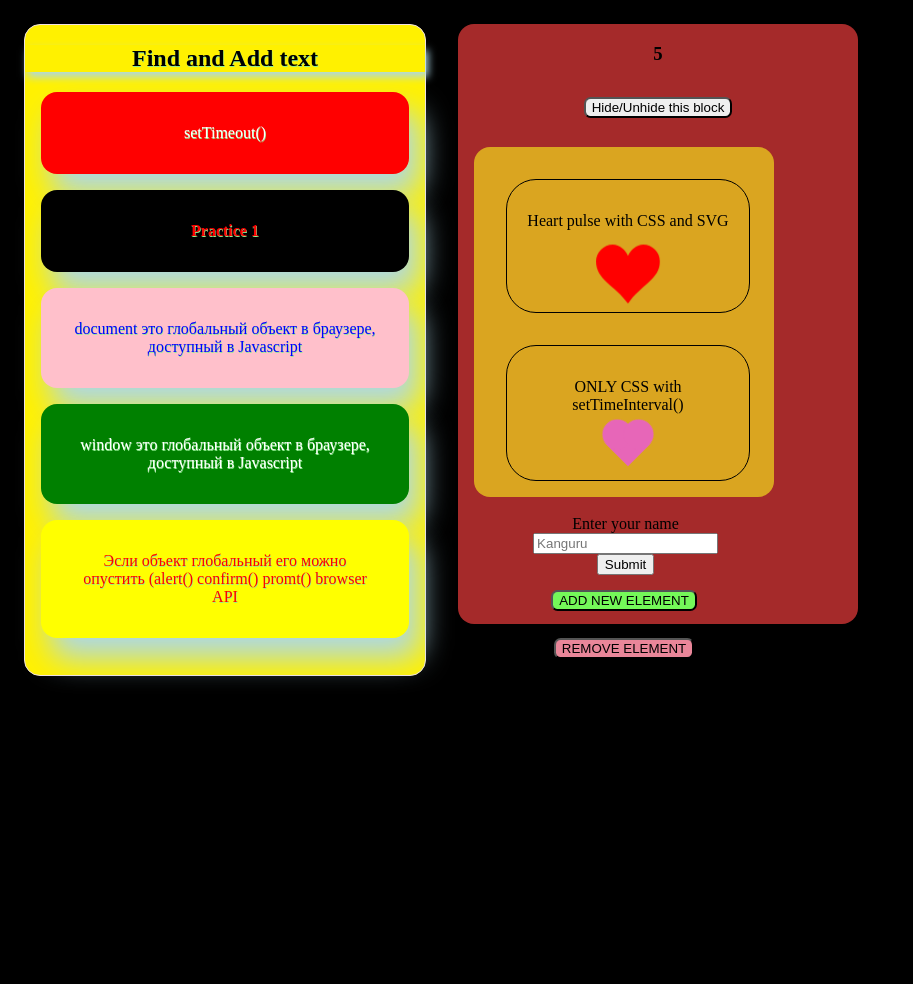
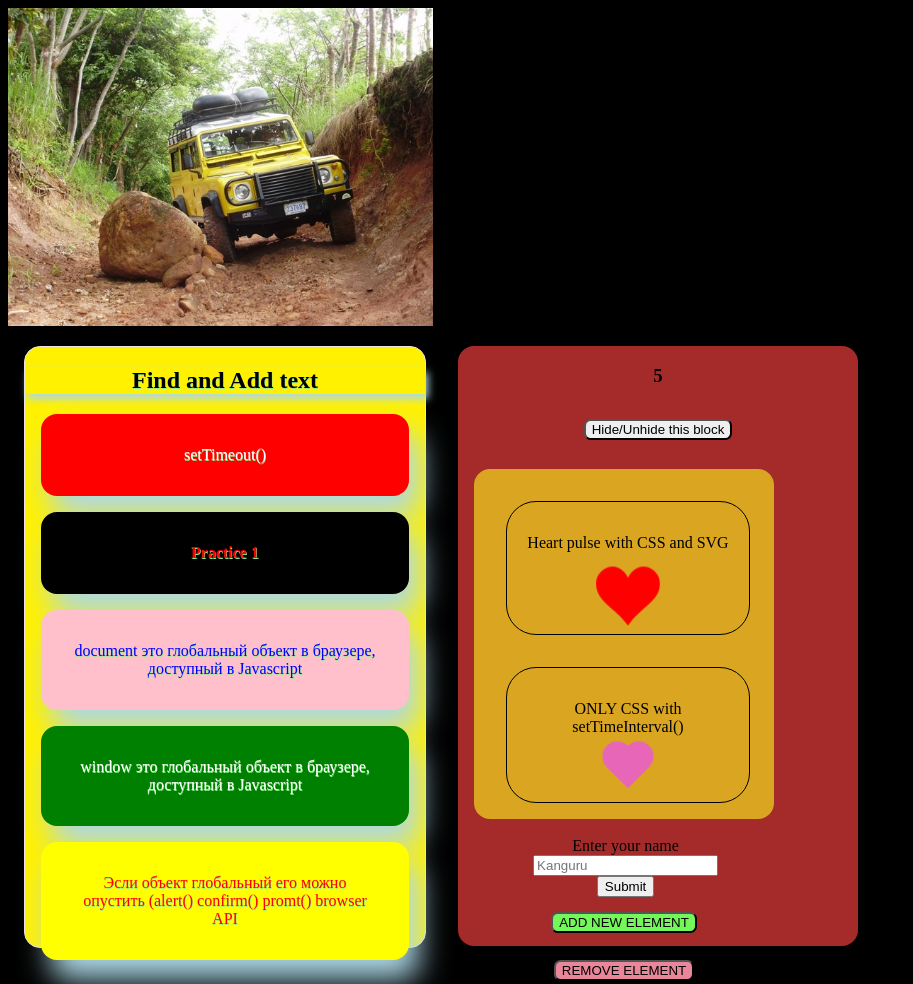
Before and after one commit to pavel88silber/practice-1, a website: page index.html in a window 1280 px wide. Shown: the top 984 px of the page, without its empty margins (0-913 px from the left). Before the commit the page ends 800 px from the top, so only its background shows below. Drawn offline with Linux system fonts and the light colour scheme.

Commit message:
start with image (draw om image)

```diff
--- a/index.html
+++ b/index.html
@@ -8,6 +8,12 @@
     <title>Practice 1</title>
 </head>
 <body id="mainBody">
+
+    <div>
+        <img id="clickImg" width="425" height="318" src="/public/img/land_rover.jpg">
+    </div>
+
+
     <div class="shape">
         <h2 id="h2Title"></h2>
 
@@ -50,7 +56,6 @@
                 <button id="deleteElemBtn" class="btn">REMOVE ELEMENT</button>
                 <div id="insideBox"></div>
             </div>
-
     </div>
 
      <script src="index.js"></script>
--- a/index.js
+++ b/index.js
@@ -91,3 +91,10 @@ hideBtn.onclick = () => {
         block.style.display = 'block'
     }
 }
+
+// ----------------------------------------------  CLICK IMAGE ----------------------------------------------
+
+const click = document.querySelector('#clickImg')
+click.addEventListener('click', (event) => {
+    console.log(' X = ' + event.x + '  Y = ' + event.y)
+})
--- a/public/style.css
+++ b/public/style.css
@@ -3,7 +3,7 @@ body {
 }
 .shape {
   width: 400px;
-  height: 650px;
+  height: 600px;
   background: rgb(105, 170, 89);
   text-align: center;
   float: left;
@@ -146,3 +146,7 @@ body {
   margin: 1em;
 
 }
+
+#clickImg {
+    border-radius: 0rem;
+}
```
Also changed, not shown: public/img/land_rover.jpg (added).
